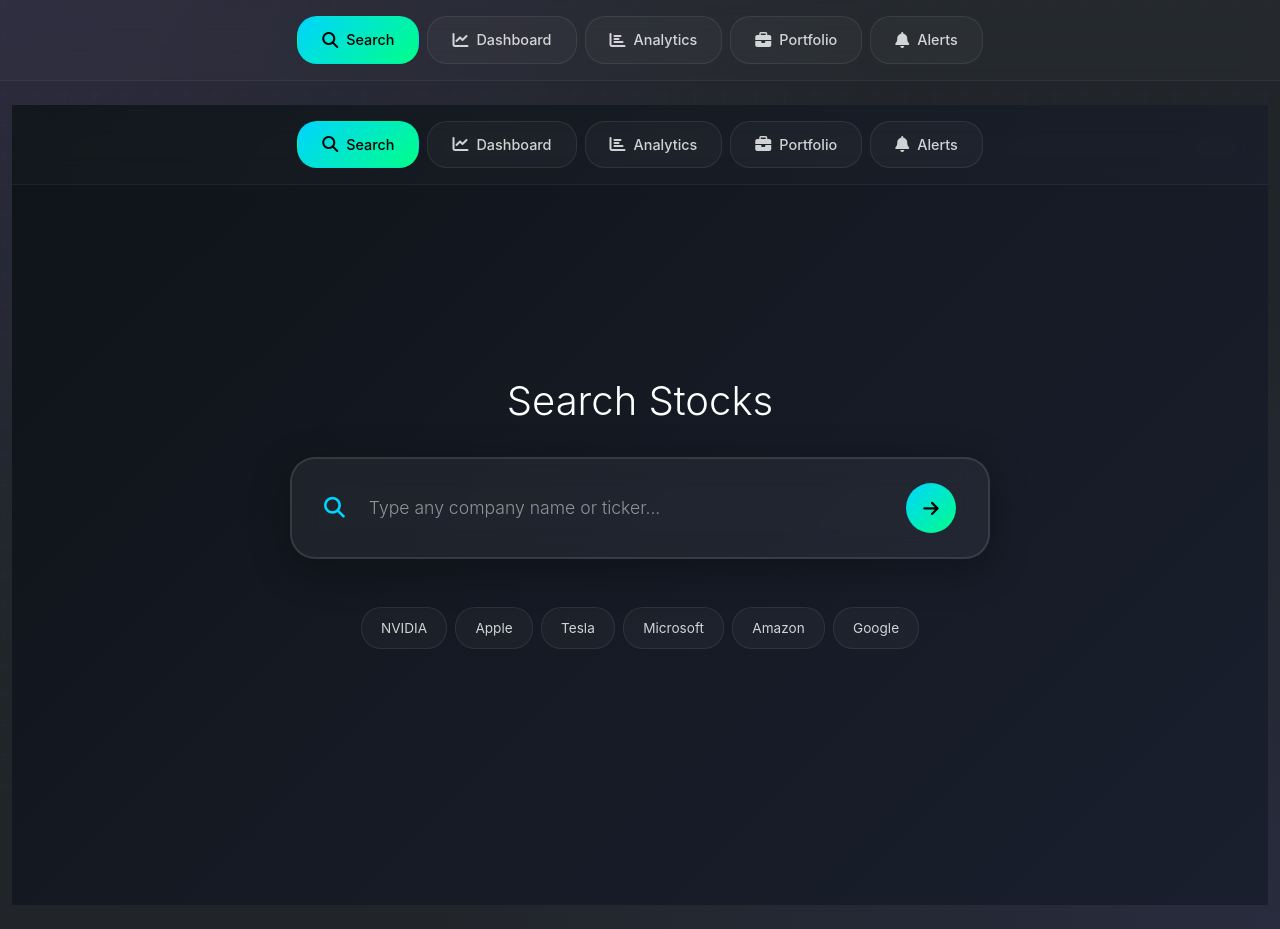
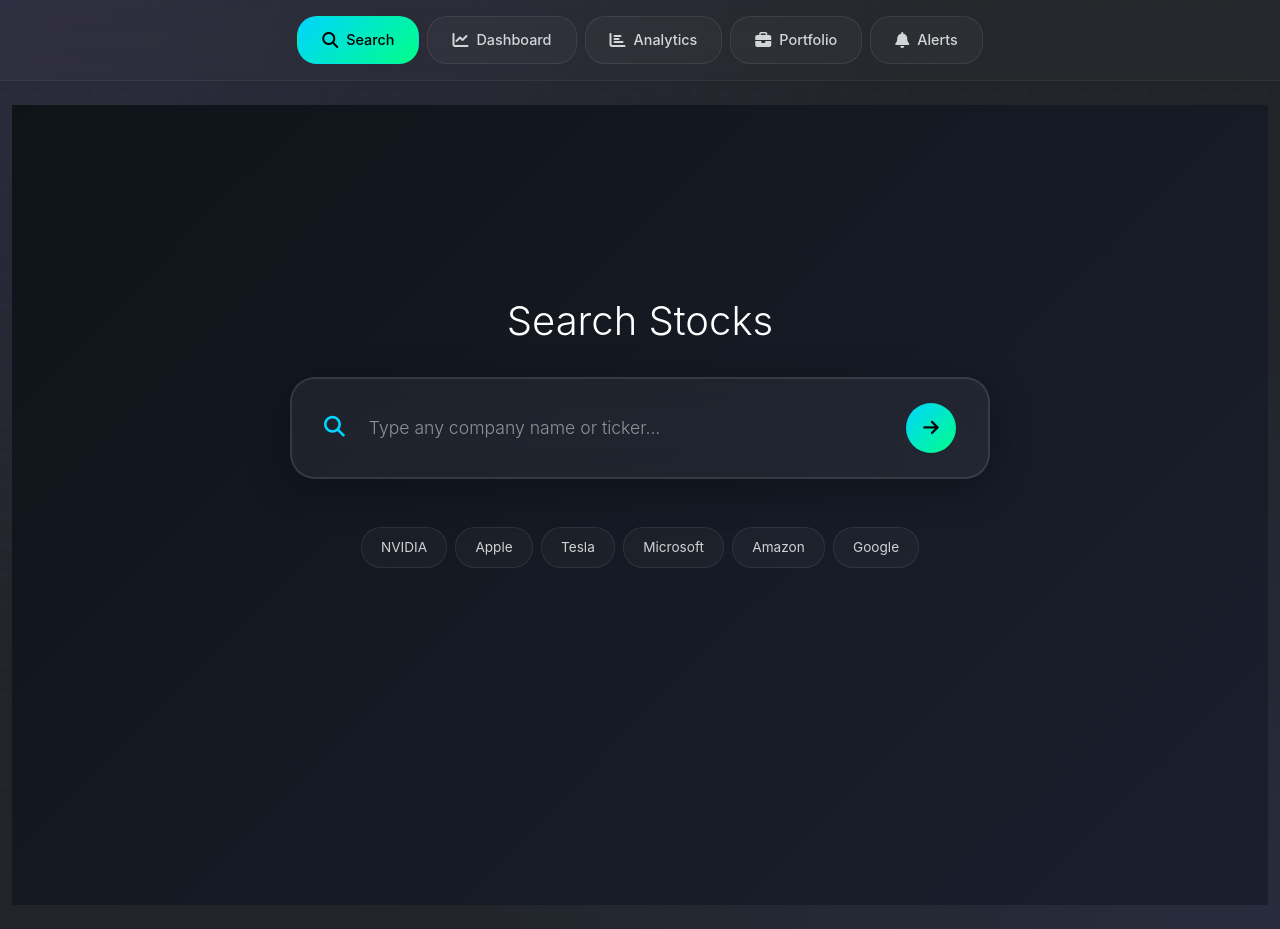
Before and after one commit to img0j0/tradewise-ai, a Flask app: page / in a window 1280 px wide. Run offline with Flask 3, Linux system fonts and the light colour scheme; the visitor is signed in with stand-in values (Sample User, id 1); some libraries are stand-ins or nearby versions.

Commit message:
Remove redundant navigation bar from main search page for cleaner interface
Removes duplicate navigation buttons in `templates/chatgpt_interface.html`.

Replit-Commit-Author: Agent
Replit-Commit-Session-Id: 9d1698b6-814d-4dbe-99a8-9c9f61e251a8
Replit-Commit-Screenshot-Url: https://storage.googleapis.com/screenshot-production-us-central1/faac9d14-f6e8-472b-b68f-2222f8439d93/9d1698b6-814d-4dbe-99a8-9c9f61e251a8/duHtTsY

```diff
--- a/templates/chatgpt_interface.html
+++ b/templates/chatgpt_interface.html
@@ -4,33 +4,7 @@
 
 {% block content %}
 <div class="chatgpt-interface">
-    <!-- Clean Interactive Navigation Buttons -->
-    <div class="clean-navigation">
-        <div class="container">
-            <div class="nav-buttons">
-                <button class="nav-btn active" data-section="search" onclick="showPage('search')">
-                    <i class="fas fa-search"></i>
-                    <span>Search</span>
-                </button>
-                <button class="nav-btn" onclick="window.location.href='/dashboard'">
-                    <i class="fas fa-chart-line"></i>
-                    <span>Dashboard</span>
-                </button>
-                <button class="nav-btn" onclick="window.location.href='/analytics'">
-                    <i class="fas fa-chart-bar"></i>
-                    <span>Analytics</span>
-                </button>
-                <button class="nav-btn" onclick="window.location.href='/portfolio'">
-                    <i class="fas fa-briefcase"></i>
-                    <span>Portfolio</span>
-                </button>
-                <button class="nav-btn" onclick="window.location.href='/alerts'">
-                    <i class="fas fa-bell"></i>
-                    <span>Alerts</span>
-                </button>
-            </div>
-        </div>
-    </div>
+
 
     <!-- Main Search Content (Only Search Data) -->
     <div id="search-section" class="content-section active">
```
